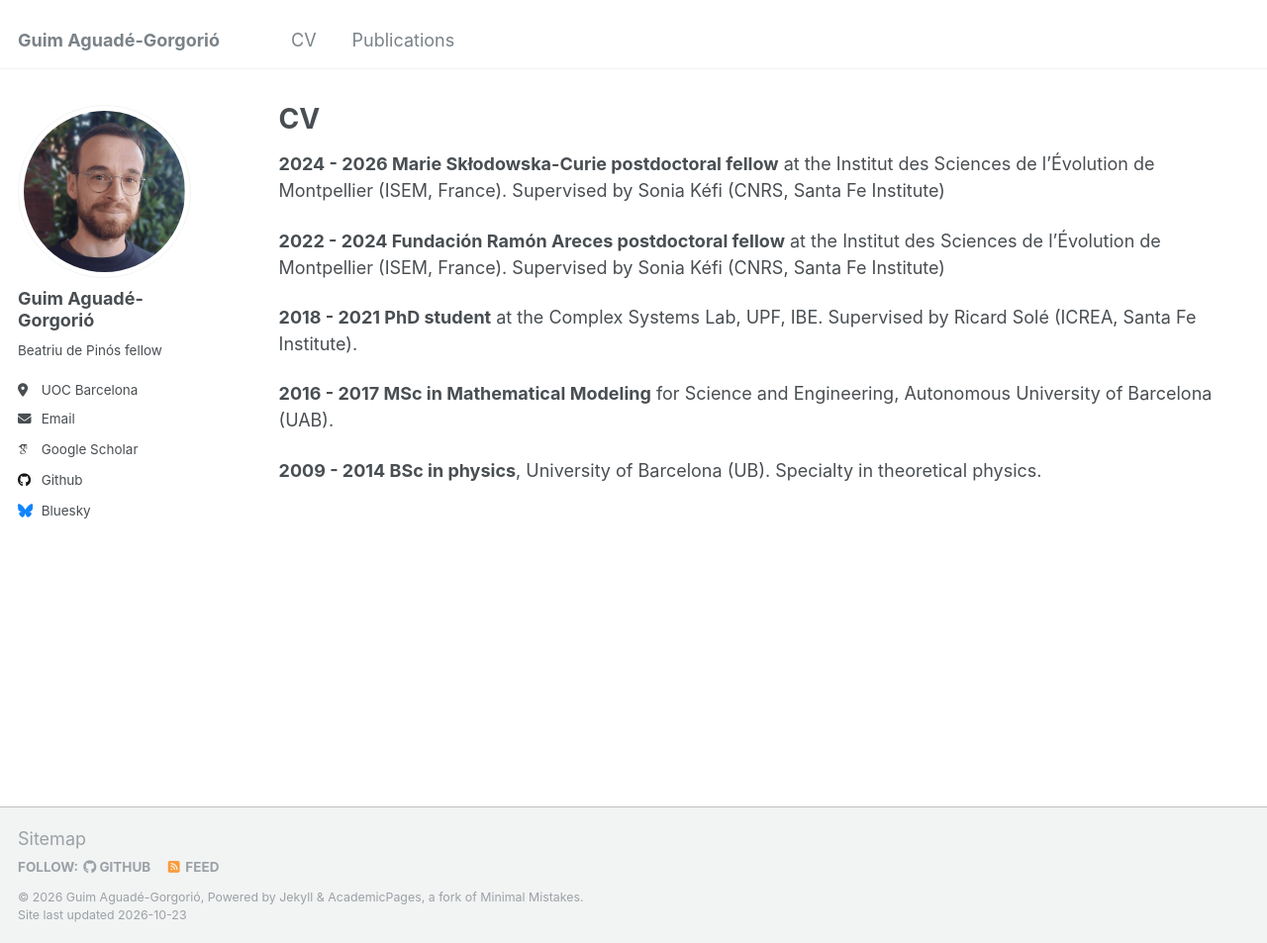
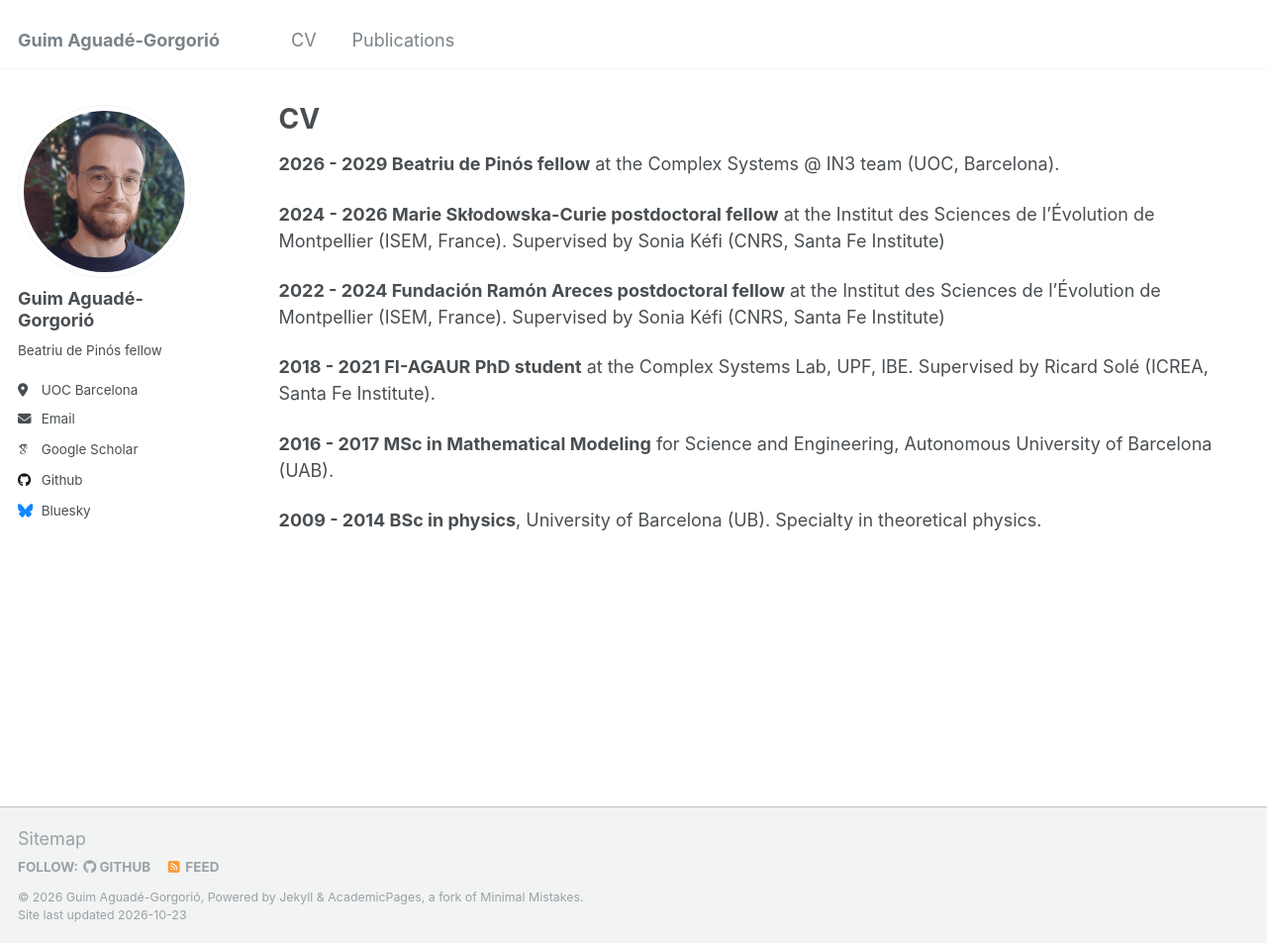
Before and after one commit to GuimAguade/GuimAguade.github.io, a Jekyll site: the page built from _pages/cv.md, in a window 1280 px wide and 953 px high. Shown: the whole window at 99% size. Built offline with Jekyll 4.4.1, drawn with Linux system fonts in a browser that asks for light colours; some web fonts are replaced.

Commit message:
Update cv.md

```diff
--- a/_pages/cv.md
+++ b/_pages/cv.md
@@ -9,11 +9,13 @@ redirect_from:
 
 {% include base_path %}
 
+**2026 - 2029 Beatriu de Pinós fellow** at the Complex Systems @ IN3 team (UOC, Barcelona).
+
 **2024 - 2026 Marie Skłodowska-Curie postdoctoral fellow** at the Institut des Sciences de l’Évolution de Montpellier (ISEM, France). Supervised by Sonia Kéfi (CNRS, Santa Fe Institute)
 
 **2022 - 2024 Fundación Ramón Areces postdoctoral fellow** at the Institut des Sciences de l’Évolution de Montpellier (ISEM, France). Supervised by Sonia Kéfi (CNRS, Santa Fe Institute)
 
-**2018 - 2021 PhD student** at the Complex Systems Lab, UPF, IBE. Supervised by Ricard Solé (ICREA, Santa Fe Institute).
+**2018 - 2021 FI-AGAUR PhD student** at the Complex Systems Lab, UPF, IBE. Supervised by Ricard Solé (ICREA, Santa Fe Institute).
 
 **2016 - 2017 MSc in Mathematical Modeling** for Science and Engineering, Autonomous University of Barcelona (UAB).
 
```
